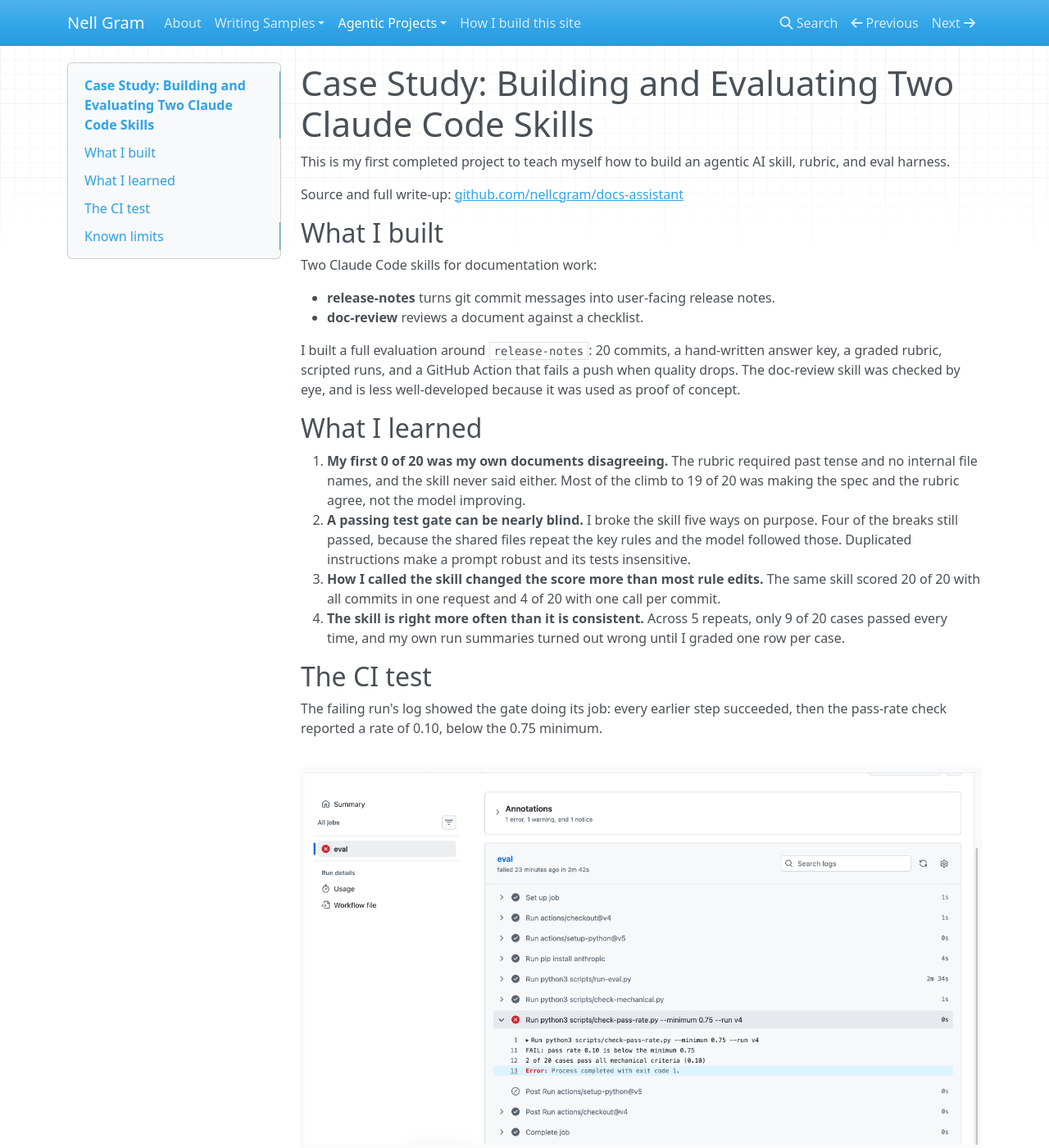
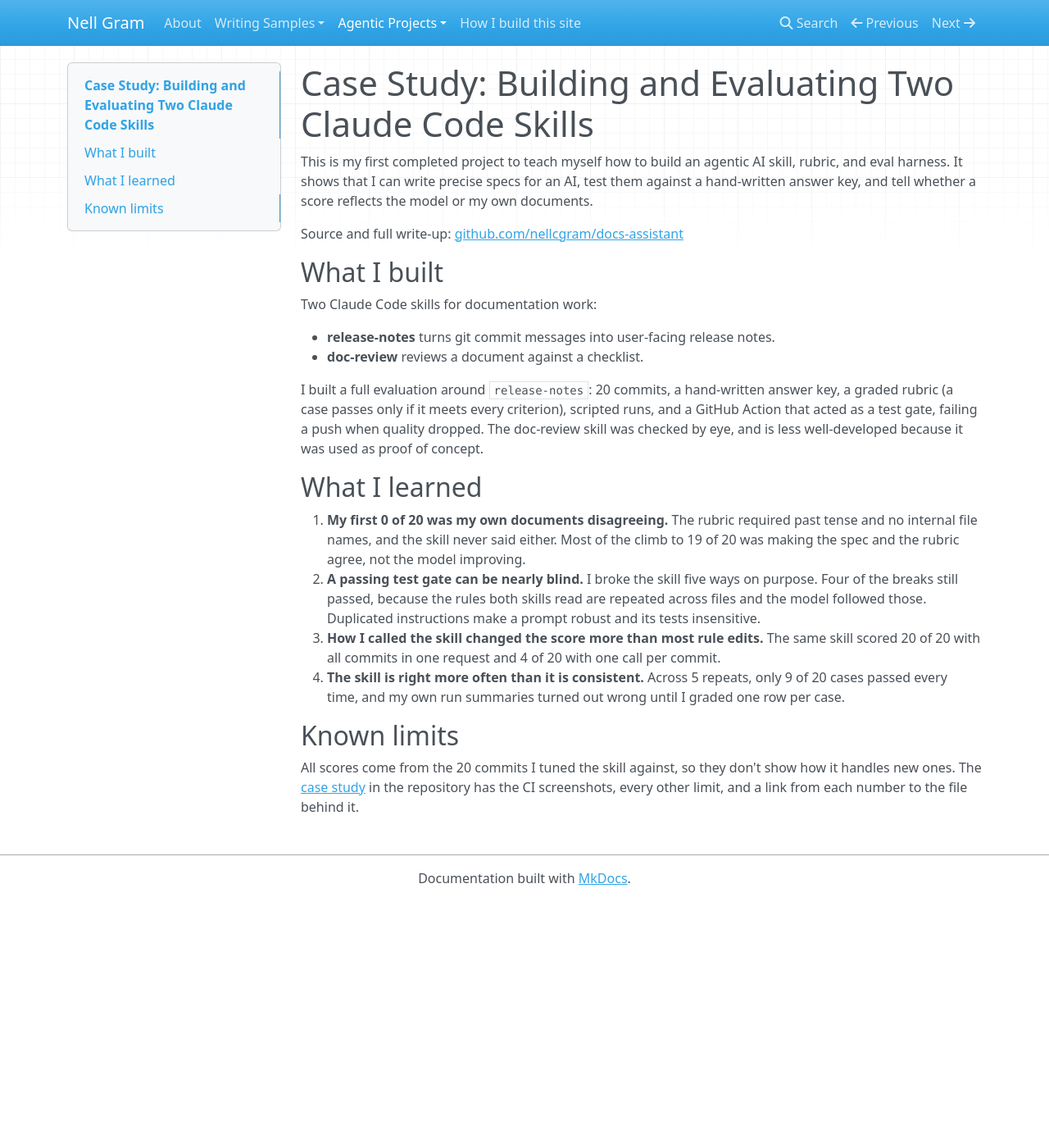
Before and after one commit to nellcgram/nellcgram.github.io, an MkDocs documentation site: the page built from docs/agentic-projects/docs-assistant.md, in a window 1280 px wide and 1400 px high. Shown: the whole window at 82% size. Built offline with MkDocs 1.6.1, drawn with Linux system fonts in a browser that asks for light colours; nearby versions of some CDN libraries; some of the changed text lies outside the part shown.

Commit message:
Shorten the Docs Assistant page and fix its standalone gaps
Co-Authored-By: Claude Sonnet 5.5 <noreply@anthropic.com>

```diff
--- a/docs/agentic-projects/docs-assistant.md
+++ b/docs/agentic-projects/docs-assistant.md
@@ -1,6 +1,6 @@
 # Case Study: Building and Evaluating Two Claude Code Skills
 
-This is my first completed project to teach myself how to build an agentic AI skill, rubric, and eval harness.
+This is my first completed project to teach myself how to build an agentic AI skill, rubric, and eval harness. It shows that I can write precise specs for an AI, test them against a hand-written answer key, and tell whether a score reflects the model or my own documents.
 
 Source and full write-up: [github.com/nellcgram/docs-assistant](https://github.com/nellcgram/docs-assistant)
 
@@ -11,27 +11,15 @@ Two Claude Code skills for documentation work:
 - **release-notes** turns git commit messages into user-facing release notes.
 - **doc-review** reviews a document against a checklist.
 
-I built a full evaluation around `release-notes`: 20 commits, a hand-written answer key, a graded rubric, scripted runs, and a GitHub Action that fails a push when quality drops. The doc-review skill was checked by eye, and is less well-developed because it was used as proof of concept.
+I built a full evaluation around `release-notes`: 20 commits, a hand-written answer key, a graded rubric (a case passes only if it meets every criterion), scripted runs, and a GitHub Action that acted as a test gate, failing a push when quality dropped. The doc-review skill was checked by eye, and is less well-developed because it was used as proof of concept.
 
 ## What I learned
 
 1. **My first 0 of 20 was my own documents disagreeing.** The rubric required past tense and no internal file names, and the skill never said either. Most of the climb to 19 of 20 was making the spec and the rubric agree, not the model improving.
-2. **A passing test gate can be nearly blind.** I broke the skill five ways on purpose. Four of the breaks still passed, because the shared files repeat the key rules and the model followed those. Duplicated instructions make a prompt robust and its tests insensitive.
+2. **A passing test gate can be nearly blind.** I broke the skill five ways on purpose. Four of the breaks still passed, because the rules both skills read are repeated across files and the model followed those. Duplicated instructions make a prompt robust and its tests insensitive.
 3. **How I called the skill changed the score more than most rule edits.** The same skill scored 20 of 20 with all commits in one request and 4 of 20 with one call per commit.
 4. **The skill is right more often than it is consistent.** Across 5 repeats, only 9 of 20 cases passed every time, and my own run summaries turned out wrong until I graded one row per case.
 
-## The CI test
-
-The failing run's log showed the gate doing its job: every earlier step succeeded, then the pass-rate check reported a rate of 0.10, below the 0.75 minimum.
-
-![Log of a failed CI run: the pass-rate check reports 0.10, below the minimum 0.75](../images/docs-assistant-ci-fail-log.png)
-
-After I reverted my deliberate break, the next run passed.
-
-![GitHub Actions run list: a passing run directly above the failed run](../images/docs-assistant-ci-pass-runs.png)
-
-I have since retired the workflow because it made API calls on every push. The screenshots are the record, and the workflow file is in the repository history. If I expanded this project, it would include bringing this back and refining it.
-
 ## Known limits
 
-All scores come from the same 20 commits I tuned the skill against, graded by me. They show how the skill behaved on those cases, not that it works on commits it has never seen. The automated check catches large regressions but not subtle ones. The skill descriptions miss vague or out-of-scope prompts, and repeat consistency is unresolved. The [case study](https://github.com/nellcgram/docs-assistant/blob/main/case-study.md) in the repository covers each one, and every number links to the file behind it.
+All scores come from the 20 commits I tuned the skill against, so they don't show how it handles new ones. The [case study](https://github.com/nellcgram/docs-assistant/blob/main/case-study.md) in the repository has the CI screenshots, every other limit, and a link from each number to the file behind it.
```
